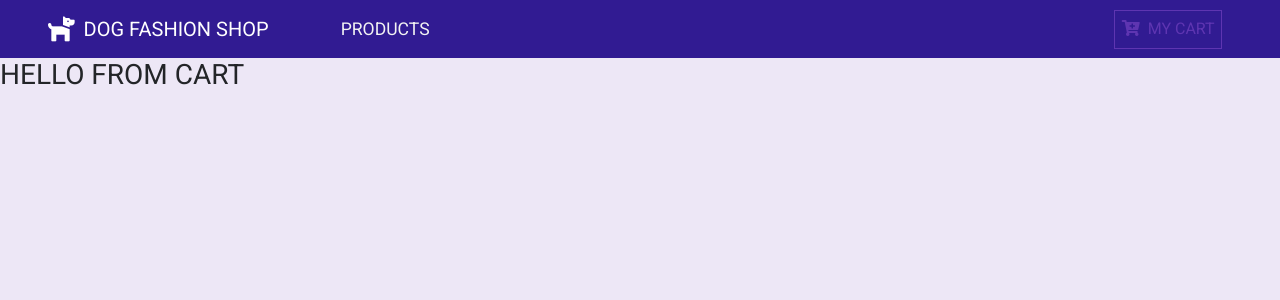
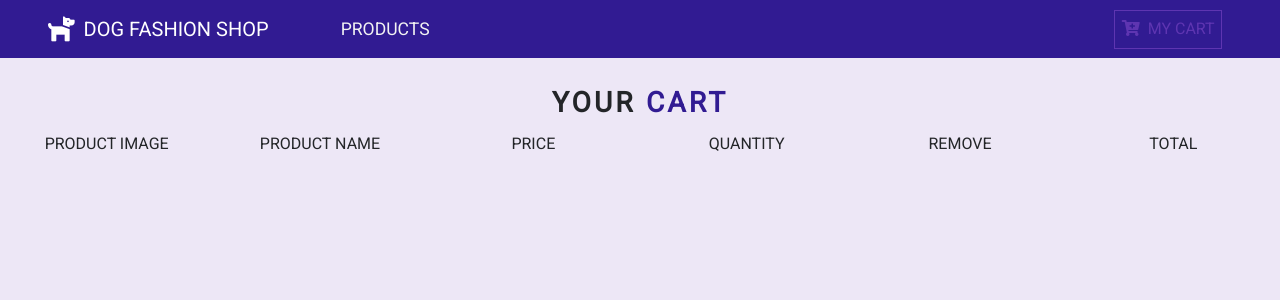
Before and after one commit to EdgardoDev/dog-fashion-shop, a React (Create React App) app: page /cart in a window 1280 px wide. Shown: the top 300 px of the page. Built offline with nearby package versions, Linux system fonts and the light colour scheme.

Commit message:
Created the EmpyCart component

```diff
--- a/src/components/Cart.js
+++ /dev/null
@@ -1,11 +0,0 @@
-import React, { Component } from 'react'
-
-export default class Cart extends Component {
-  render() {
-    return (
-      <div>
-        <h3>HELLO FROM CART</h3>
-      </div>
-    )
-  }
-}
--- /dev/null
+++ b/src/components/Cart/Cart.js
@@ -0,0 +1,31 @@
+import React, { Component } from 'react';
+import Title from '../Title';
+import CartColumns from './CartColumns';
+import EmptyCart from './EmptyCart';
+import {ProductConsumer} from '../../context';
+
+export default class Cart extends Component {
+  render() {
+    return (
+      <section className="mt-4">
+        <ProductConsumer>
+          {value => {
+            const {cart} = value;
+            if(cart.length > 0) {
+              return (
+              <React.Fragment>
+                <Title name="YOUR" title="CART" />
+                <CartColumns />
+              </React.Fragment>
+              );
+            }
+            else{
+              return <EmptyCart />;
+            }
+          }}
+        </ProductConsumer>
+
+      </section>
+    );
+  }
+}
--- /dev/null
+++ b/src/components/Cart/CartColumns.js
@@ -0,0 +1,28 @@
+import React from 'react'
+
+export default function CartColumns() {
+  return (
+    <div className="container-fluid text-center d-none d-lg-block">
+      <div className="row">
+        <div className="col-10 mx-auto col-lg-2">
+          <p className="text-uppercase">product image</p>
+        </div>
+        <div className="col-10 mx-auto col-lg-2">
+          <p className="text-uppercase">product name</p>
+        </div>
+        <div className="col-10 mx-auto col-lg-2">
+          <p className="text-uppercase">price</p>
+        </div>
+        <div className="col-10 mx-auto col-lg-2">
+          <p className="text-uppercase">quantity</p>
+        </div>
+        <div className="col-10 mx-auto col-lg-2">
+          <p className="text-uppercase">remove</p>
+        </div>
+        <div className="col-10 mx-auto col-lg-2">
+          <p className="text-uppercase">total</p>
+        </div>
+      </div>
+    </div>
+  )
+}
--- /dev/null
+++ b/src/components/Cart/EmptyCart.js
@@ -0,0 +1,13 @@
+import React from 'react';
+
+export default function EmptyCart() {
+  return (
+    <div className="container mt-5">
+      <div className="row">
+        <div className="col-10 mx-auto text-center text-title">
+          <h2>YOUR CART IS CURRENTLY EMPTY...</h2>
+        </div>
+      </div>
+    </div>
+  )
+}
--- /dev/null
+++ b/src/components/Cart/package.json
@@ -0,0 +1,3 @@
+{
+  "main":"Cart.js"
+}
--- a/src/context.js
+++ b/src/context.js
@@ -8,7 +8,7 @@
   state = {
     products: [],
     detailProduct: detailProduct,
-    cart: [],
+    cart: storeProducts,
     modalOpened: false,
     modalItem: detailProduct,
     cartSubtotal: 0,
```
